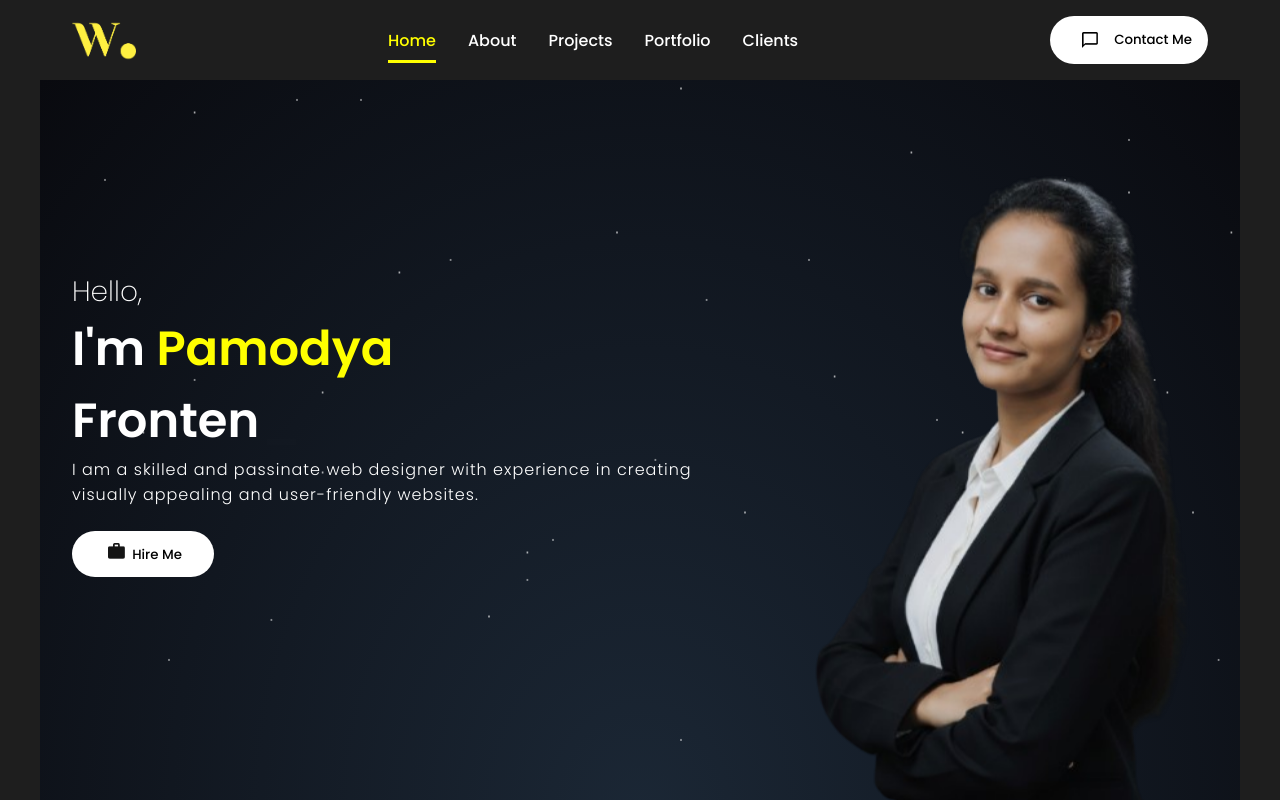
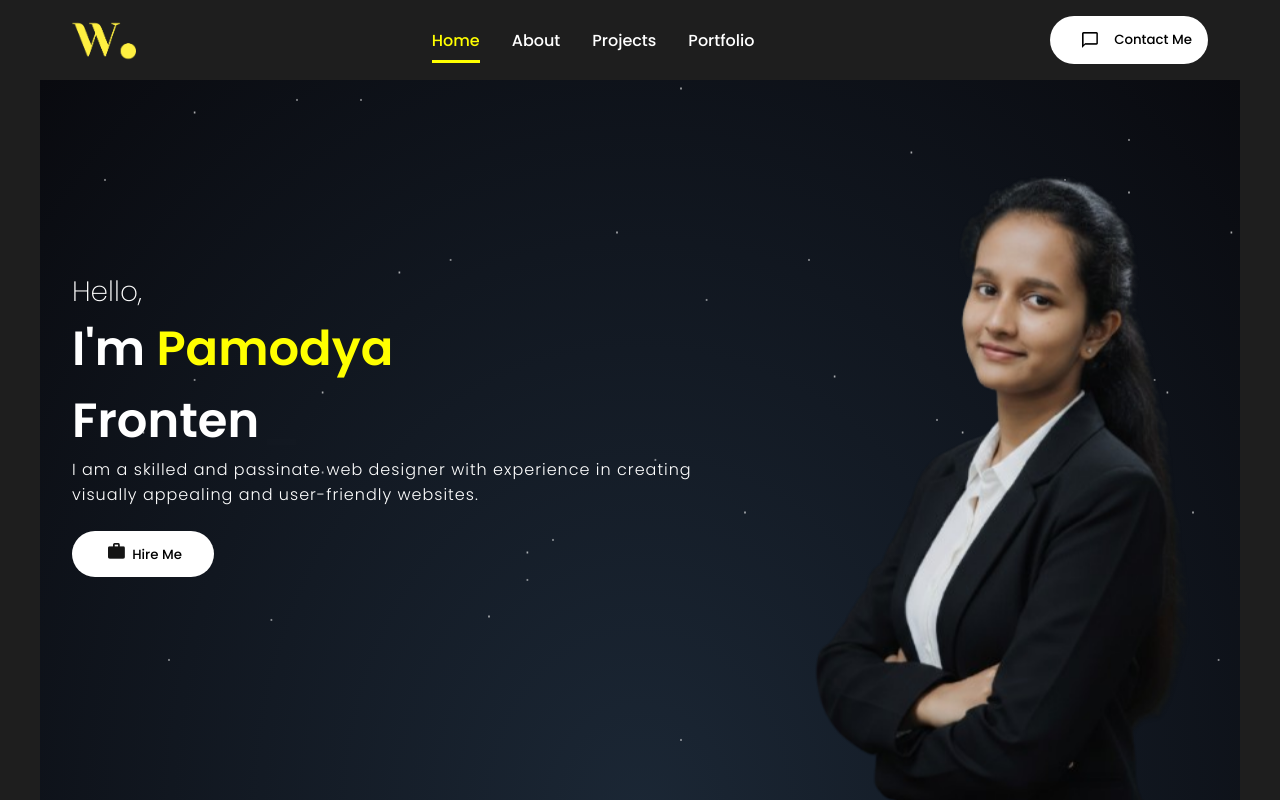
Before and after one commit to PamodyaNethmi/Portfolio, a React (Create React App) app: page / in a window 1280 px wide. Shown: the top 800 px of the page. Built offline with nearby package versions, Linux system fonts and the light colour scheme.

Commit message:
Update navigation bar

```diff
--- a/src/components/NavBar/navbar.js
+++ b/src/components/NavBar/navbar.js
@@ -15,7 +15,6 @@ const Navbar = () => {
             <Link activeClass='active' to='skills' spy={true} smooth={true} offset={-50} duration={500} className="desktopMenuListItem">About</Link>
             <Link activeClass='active' to='projectsPage' spy={true} smooth={true} offset={-50} duration={500} className="desktopMenuListItem">Projects</Link>
             <Link activeClass='active' to='works' spy={true} smooth={true} offset={-50} duration={500} className="desktopMenuListItem">Portfolio</Link>
-            <Link activeClass='active' to='clients' spy={true} smooth={true} offset={-50} duration={500} className="desktopMenuListItem">Clients</Link>
         </div>
         <button className="desktopMenuBtn" onClick={() => {
           document.getElementById('contact').scrollIntoView({behavior: 'smooth'});
@@ -28,7 +27,6 @@ const Navbar = () => {
             <Link activeClass='active' to='skills' spy={true} smooth={true} offset={-50} duration={500} className="listItem" onClick={()=>setShowMenu(false)}>About</Link>
             <Link activeClass='active' to='projectsPage' spy={true} smooth={true} offset={-50} duration={500} className="listItem" onClick={()=>setShowMenu(false)}>Projects</Link>
             <Link activeClass='active' to='works' spy={true} smooth={true} offset={-50} duration={500} className="listItem" onClick={()=>setShowMenu(false)}>Portfolio</Link>
-            <Link activeClass='active' to='clients' spy={true} smooth={true} offset={-50} duration={500} className="listItem" onClick={()=>setShowMenu(false)}>Clients</Link>
             <Link activeClass='active' to='contact' spy={true} smooth={true} offset={-50} duration={500} className="listItem" onClick={()=>setShowMenu(false)}>Contact</Link>
         </div>
 
```
